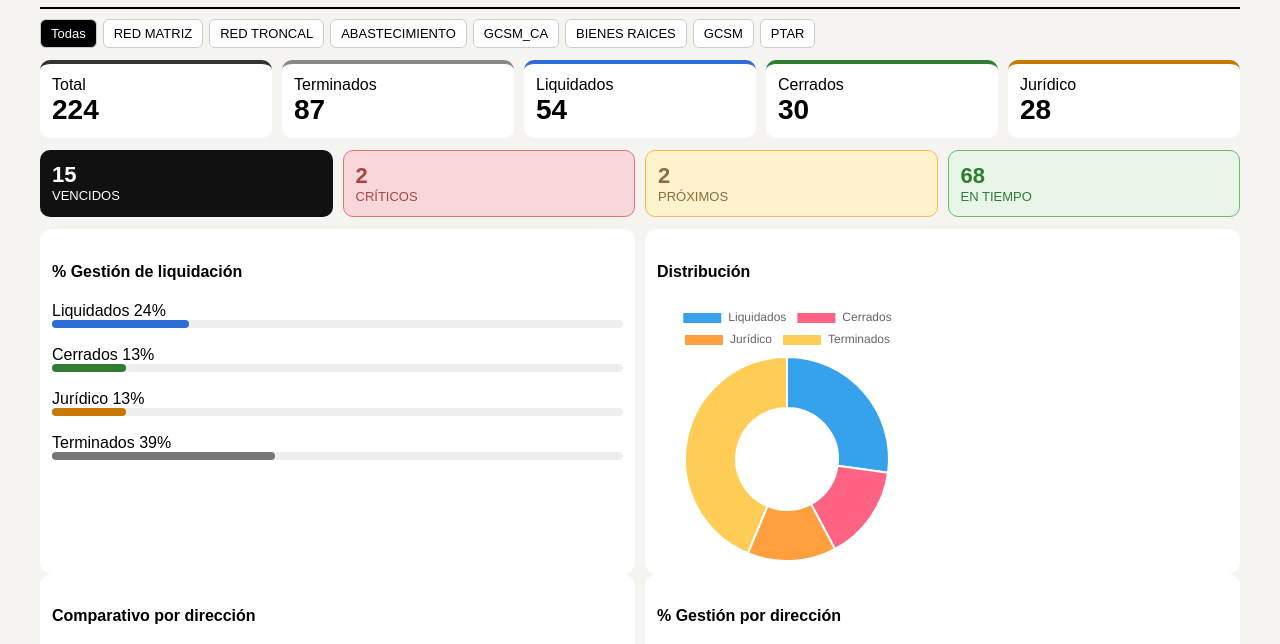
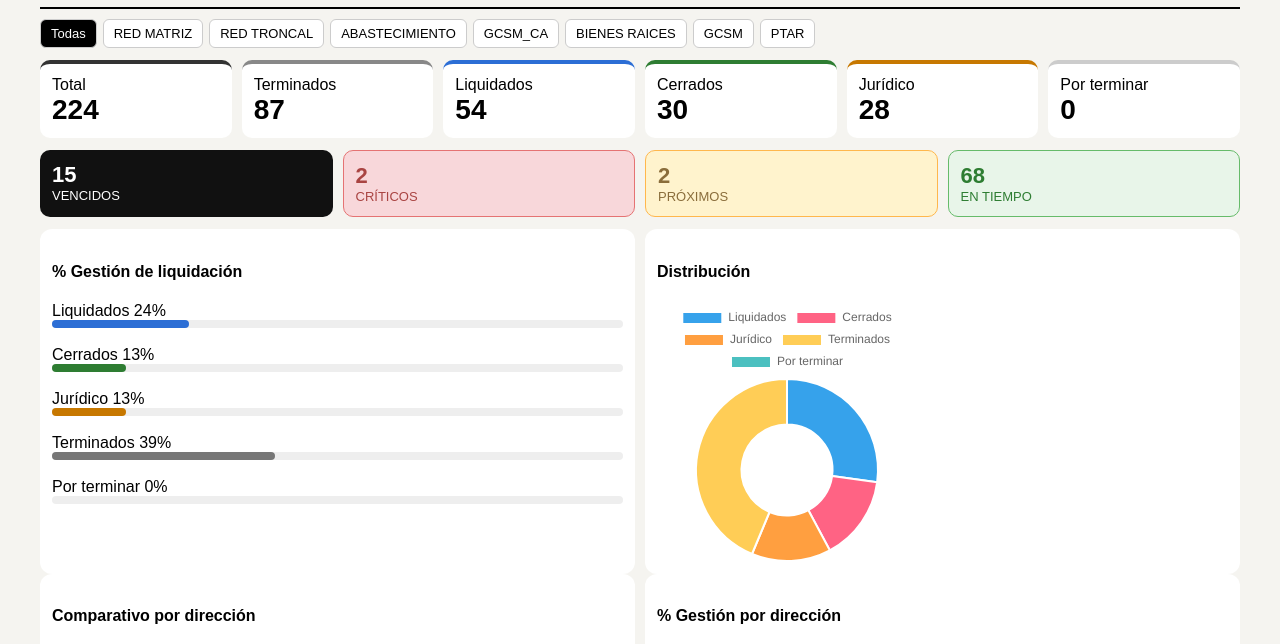
Before and after one commit to mhoyos1324-ux/gcsm-dashboard, a plain HTML site: page index.html in a window 1280 px wide. Shown: the part 88-732 px from the top of the page. Drawn offline with nearby package versions, Linux system fonts and the light colour scheme.

Commit message:
Update index.html

```diff
--- a/index.html
+++ b/index.html
@@ -11,7 +11,6 @@
 body{margin:0;font-family:Arial;background:#F5F4F0;}
 .container{max-width:1200px;margin:auto;padding:15px;}
 
-/* HEADER */
 .header{display:flex;justify-content:space-between;align-items:flex-start;margin-bottom:10px;}
 .header-left h1{font-size:18px;margin:0;}
 .header-left p{font-size:12px;color:#666;margin:3px 0;}
@@ -20,13 +19,11 @@ body{margin:0;font-family:Arial;background:#F5F4F0;}
 .logo{width:110px;margin-top:5px;}
 .linea{border:none;border-top:2px solid #000;margin:10px 0;}
 
-/* BOTONES */
 .btn-row{display:flex;flex-wrap:wrap;gap:6px;margin-bottom:12px;}
 .dir-btn{padding:6px 10px;font-size:13px;border:1px solid #ccc;cursor:pointer;border-radius:6px;background:#fff;}
 .dir-btn.active{background:#000;color:#fff;}
 
-/* KPI */
-.kpi-grid{display:grid;grid-template-columns:repeat(5,1fr);gap:10px;margin-bottom:12px;}
+.kpi-grid{display:grid;grid-template-columns:repeat(6,1fr);gap:10px;margin-bottom:12px;}
 .kpi-card{background:#fff;border-radius:10px;padding:12px;border-top:4px solid #ccc;}
 .kpi-value{font-size:28px;font-weight:bold;}
 .kpi-total{border-top-color:#333;}
@@ -35,7 +32,6 @@ body{margin:0;font-family:Arial;background:#F5F4F0;}
 .kpi-cerr{border-top-color:#2e7d32;}
 .kpi-jur{border-top-color:#c77800;}
 
-/* ALERTAS */
 .kpi-row{display:grid;grid-template-columns:repeat(4,1fr);gap:10px;margin-bottom:12px;}
 .alert{padding:12px;border-radius:10px;border:1px solid;font-size:13px;}
 .alert strong{font-size:22px;}
@@ -44,7 +40,6 @@ body{margin:0;font-family:Arial;background:#F5F4F0;}
 .proximo{background:#fff3cd;color:#8a6d3b;border-color:#ffb74d;}
 .tiempo{background:#e8f5e9;color:#2e7d32;border-color:#66bb6a;}
 
-/* LAYOUT */
 .grid-2{display:grid;grid-template-columns:1fr 1fr;gap:10px;}
 @media(max-width:900px){
   .kpi-grid{grid-template-columns:repeat(2,1fr);}
@@ -52,11 +47,9 @@ body{margin:0;font-family:Arial;background:#F5F4F0;}
   .grid-2{grid-template-columns:1fr;}
 }
 
-/* CARDS */
 .card{background:#fff;border-radius:12px;padding:12px;}
 .chart-box{height:260px;}
 
-/* RESUMEN */
 .progress{height:8px;background:#eee;border-radius:6px;}
 .fill{height:100%;border-radius:6px;}
 .blue{background:#2c6ed5;}
@@ -64,7 +57,6 @@ body{margin:0;font-family:Arial;background:#F5F4F0;}
 .orange{background:#c77800;}
 .gray{background:#777;}
 
-/* TABLA */
 table{width:100%;border-collapse:collapse;font-size:12px;}
 th,td{padding:6px;border-bottom:1px solid #eee;text-align:center;}
 th{text-align:left;}
@@ -79,7 +71,6 @@ th{text-align:left;}
 
 <div class="container">
 
-<!-- HEADER -->
 <div class="header">
   <div class="header-left">
     <h1>Tablero de Liquidación de Contratos — GCSM</h1>
@@ -95,7 +86,6 @@ th{text-align:left;}
 
 <hr class="linea">
 
-<!-- BOTONES -->
 <div class="btn-row" id="btns"></div>
 
 <!-- KPI -->
@@ -105,9 +95,11 @@ th{text-align:left;}
   <div class="kpi-card kpi-liq"><div>Liquidados</div><div class="kpi-value" id="liq">0</div></div>
   <div class="kpi-card kpi-cerr"><div>Cerrados</div><div class="kpi-value" id="cerr">0</div></div>
   <div class="kpi-card kpi-jur"><div>Jurídico</div><div class="kpi-value" id="jur">0</div></div>
+
+  <!-- 🔥 SOLO AGREGADO -->
+  <div class="kpi-card"><div>Por terminar</div><div class="kpi-value" id="pend">0</div></div>
 </div>
 
-<!-- ALERTAS -->
 <div class="kpi-row">
   <div class="alert vencido"><strong id="vencido">0</strong><br>VENCIDOS</div>
   <div class="alert critico"><strong id="critico">0</strong><br>CRÍTICOS</div>
@@ -115,7 +107,6 @@ th{text-align:left;}
   <div class="alert tiempo"><strong id="tiempo">0</strong><br>EN TIEMPO</div>
 </div>
 
-<!-- GRAFICAS -->
 <div class="grid-2">
 
 <div class="card">
@@ -153,27 +144,8 @@ let donutChart=null, barChart=null;
 
 document.getElementById('fecha').textContent=new Date().toLocaleDateString('es-CO');
 
-// 🔥 CARGA CON FALLBACK
 fetch('datos.csv')
-.then(r=>{
-  if(!r.ok) throw new Error("error");
-  return r.text();
-})
-.catch(()=>{
-  return new Promise(resolve=>{
-    alert("Selecciona el archivo datos.csv");
-    const input=document.createElement('input');
-    input.type='file';
-    input.accept='.csv';
-    input.onchange=e=>{
-      const file=e.target.files[0];
-      const reader=new FileReader();
-      reader.onload=e=>resolve(e.target.result);
-      reader.readAsText(file);
-    };
-    input.click();
-  });
-})
+.then(r=>r.text())
 .then(text=>{
 
 const filas=text.trim().split('\n');
@@ -189,6 +161,7 @@ TERMINADO:+c[3],
 LIQUIDADO:+c[4],
 CERRADO:+c[5],
 JURIDICO:+c[6],
+PENDIENTE:+c[7], // 👈 SOLO AGREGADO
 VENCIDO:+c[8],
 CRITICO:+c[9],
 PROXIMO:+c[10],
@@ -220,6 +193,9 @@ const d=getData(dir);
 document.getElementById(id).textContent=[d.TOTAL,d.TERMINADO,d.LIQUIDADO,d.CERRADO,d.JURIDICO][i];
 });
 
+// 🔥 SOLO AGREGADO
+document.getElementById('pend').textContent=d.PENDIENTE;
+
 document.getElementById('vencido').textContent=d.VENCIDO;
 document.getElementById('critico').textContent=d.CRITICO;
 document.getElementById('proximo').textContent=d.PROXIMO;
@@ -233,26 +209,38 @@ pintarTabla();
 
 function pct(v,t){return t?((v/t)*100).toFixed(0):0;}
 
+// 🔥 MODIFICADO SOLO PARA INCLUIR PENDIENTE
 function pintarResumen(d){
 const t=d.TOTAL||1;
 document.getElementById('resumen').innerHTML=`
 Liquidados ${pct(d.LIQUIDADO,t)}%
 <div class="progress"><div class="fill blue" style="width:${pct(d.LIQUIDADO,t)}%"></div></div><br>
+
 Cerrados ${pct(d.CERRADO,t)}%
 <div class="progress"><div class="fill green" style="width:${pct(d.CERRADO,t)}%"></div></div><br>
+
 Jurídico ${pct(d.JURIDICO,t)}%
 <div class="progress"><div class="fill orange" style="width:${pct(d.JURIDICO,t)}%"></div></div><br>
+
 Terminados ${pct(d.TERMINADO,t)}%
-<div class="progress"><div class="fill gray" style="width:${pct(d.TERMINADO,t)}%"></div></div>
+<div class="progress"><div class="fill gray" style="width:${pct(d.TERMINADO,t)}%"></div></div><br>
+
+Por terminar ${pct(d.PENDIENTE,t)}%
+<div class="progress"><div class="fill gray" style="width:${pct(d.PENDIENTE,t)}%"></div></div>
 `;
 }
 
+// 🔥 MODIFICADO SOLO PARA INCLUIR PENDIENTE
 function pintarDonut(d){
 if(donutChart)donutChart.destroy();
 donutChart=new Chart(document.getElementById('donut'),{
 type:'doughnut',
-data:{labels:['Liquidados','Cerrados','Jurídico','Terminados'],
-datasets:[{data:[d.LIQUIDADO,d.CERRADO,d.JURIDICO,d.TERMINADO]}]}
+data:{
+labels:['Liquidados','Cerrados','Jurídico','Terminados','Por terminar'],
+datasets:[{
+data:[d.LIQUIDADO,d.CERRADO,d.JURIDICO,d.TERMINADO,d.PENDIENTE]
+}]
+}
 });
 }
 
```
